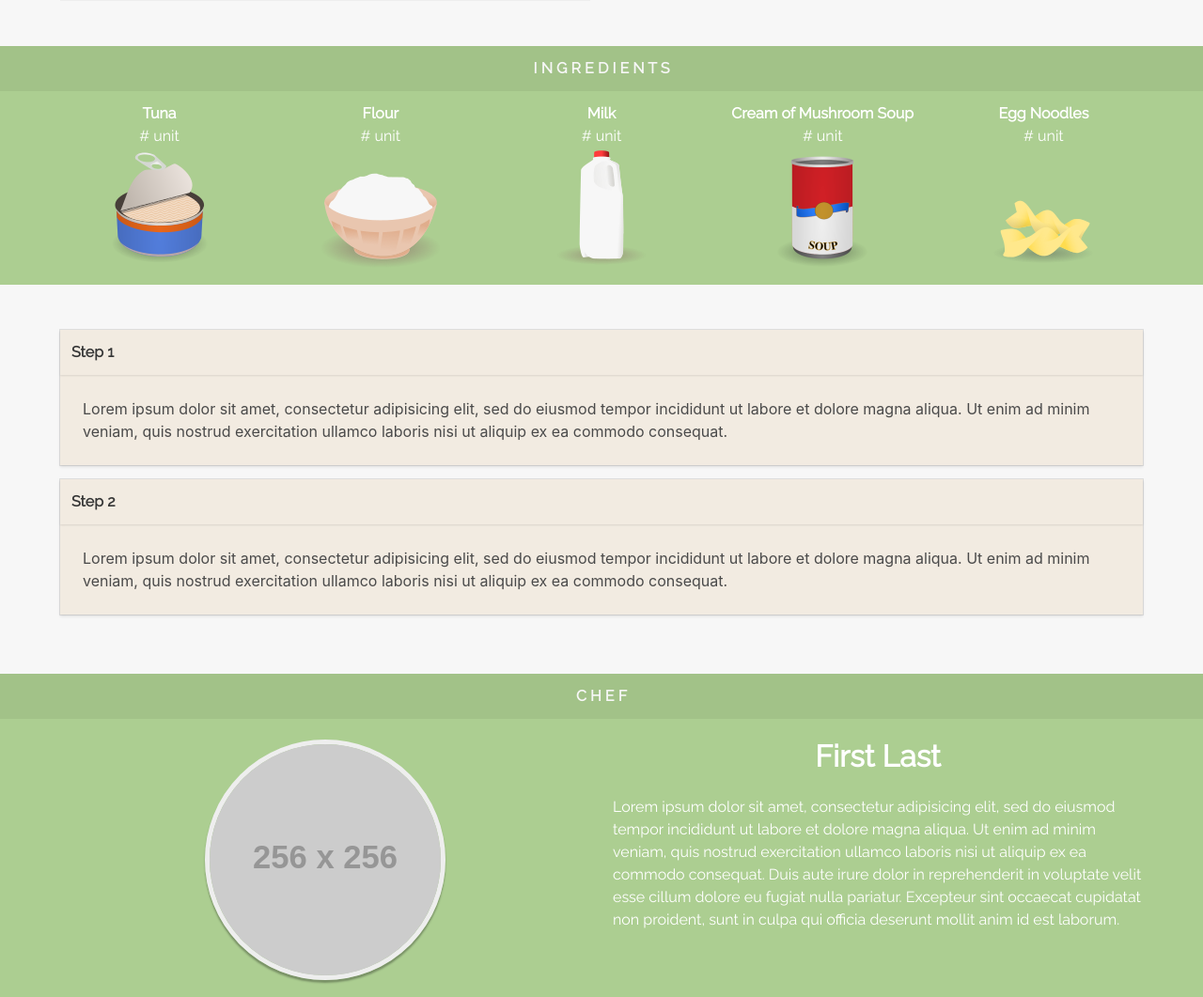
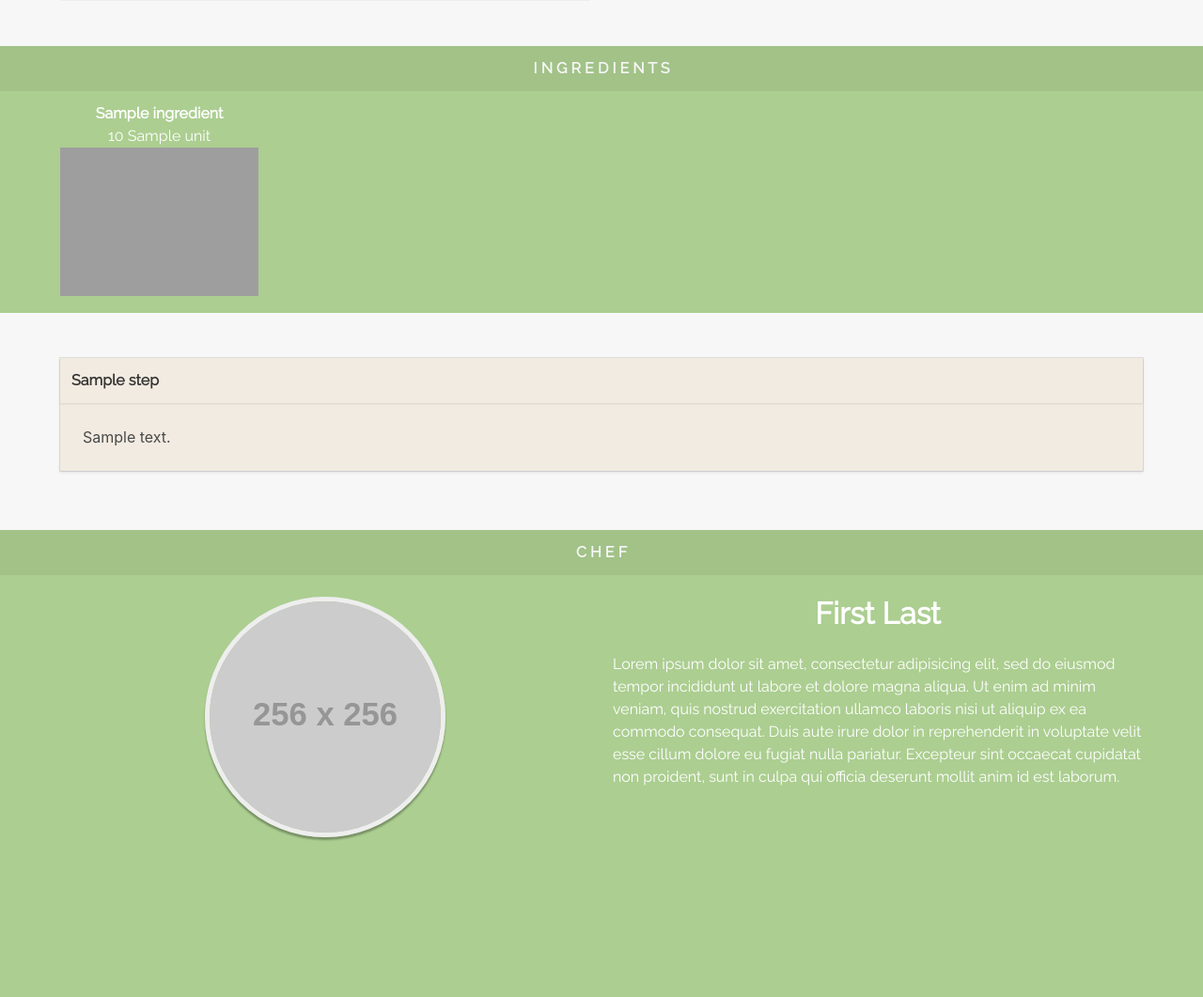
Before and after one commit to MasonMuszynski/recipe-site, a Django app: template project/templates/recipe/view_recipe.html in a window 1280 px wide. Shown: the part 522-1583 px from the top of the page at 94% size. After the commit the page ends 1417 px from the top, so only its background shows below. Run offline with Django 3.2, Linux system fonts and the light colour scheme; the template is opened without the code that fills it: most values are stand-ins (such as "Sample title", 1, 10 or a date in 2020); grey boxes labelled with a size stand in for pictures from a placeholder-image service; some libraries are stand-ins or nearby versions; grey boxes are pictures that could not be loaded.

Commit message:
View recipe page now gathers ingredients and steps from recipes within the databse. Ingredients bar now limited to five ingredients per row. Visible on both desktop and mobile.

```diff
--- a/project/static/css/recipe-site.css
+++ b/project/static/css/recipe-site.css
@@ -60,15 +60,23 @@ p, h2 {
     height: auto;
 }
 .col-ingred{
-    text-overflow: ellipsis;
     white-space: nowrap;
     overflow: hidden;
+    text-overflow: ellipsis;
 }
 .col-ingred:active{
     overflow: visible;
+    white-space: normal;
+    text-align: center;
     transform: scale(1.1);
     transition-duration: 0.25s;
     transition-property: transform;
+}
+.columns.is-mobile > .column.is-one-fifth {
+  -webkit-box-flex: 0;
+      -ms-flex: none;
+          flex: none;
+  width: 20%;
 }
 .hero.is-chef .hero-body{
     padding-bottom: .75rem;
--- a/project/templates/recipe/view_recipe.html
+++ b/project/templates/recipe/view_recipe.html
@@ -2,9 +2,6 @@
     Displays the recipe details:
     image, recipe name, chef, time, description
     steps, and chef bio at the end of the page
-
-    sent from recipe_detail in recipe/views.py
-    'recipe' object query sent along
 -->
 
 {% extends 'base.html' %}
@@ -36,7 +33,9 @@
                     </div>
 
                     <br>
-                    <p>{{ recipe.description }}</p>
+                    <p>{{ recipe.description }}
+                    </p>
+
 
 
                 </div>
@@ -56,38 +55,18 @@
     <div id="recipe-ingredients" class="hero is-green">
         <div class="hero-body">
             <div class="container">
-                <div class="columns is-mobile">
+                <div class="columns is-mobile is-multiline">
 
-                    <div class="column col-ingred" align="center">
-                        <p><b>Tuna</b></p>
-                        <p># unit</p>
-                        <img class="ingredients" src="{% static '/ingredient-icons/tuna.png'%}">
-                    </div>
+                    {% for e in ingredients %}
+                        <div class="column is-one-fifth col-ingred" align="center">
+                            <p><b>{{ e.ingredient.name }}</b></p>
+                            <!-- TODO: make so quanity displays integer if whole number otherwise decimal-->
+                            <p>{{ e.quantity }} {{ e.unit }}</p>
+                            <img class="ingredients" src="{% static "/ingredient-icons/"|add:e.ingredient.name|cut:" "|lower|add:".png" %}">
+                        </div>
+                        {% endfor %}
 
-                    <div class="column col-ingred" align="center">
-                        <p><b>Flour</b></p>
-                        <p># unit</p>
-                        <img class="ingredients" src="{% static '/ingredient-icons/flour.png'%}">
-                    </div>
 
-                    <div class="column col-ingred" align="center">
-                        <p><b>Milk</b></p>
-                        <p># unit</p>
-                        <img class="ingredients" src="{% static '/ingredient-icons/milk.png'%}">
-                    </div>
-
-                    <div class="column col-ingred" align="center">
-                        <div class="div-ingred">
-                        <p><b>Cream of Mushroom Soup</b></p>
-                            <p># unit</p></div>
-                        <img class="ingredients" src="{% static '/ingredient-icons/soup.png'%}">
-                    </div>
-
-                    <div class="column col-ingred" align="center">
-                        <p><b>Egg Noodles</b></p>
-                        <p># unit</p>
-                        <img class="ingredients" src="{% static '/ingredient-icons/egg-noodles.png'%}">
-                    </div>
 
                 </div>
             </div>
@@ -97,42 +76,21 @@
     <div id="recipe-instruction" class="section">
         <div class="container">
 
+            {% for e in steps %}
             <div class="card">
                 <header class="card-header">
-                    <p class="card-header-title">Step 1</p>
+                    <p class="card-header-title">{{ e.title }}</p>
 
                 </header>
 
                 <div class="card-content">
                     <div class="content">
-                        Lorem ipsum dolor sit amet, consectetur adipisicing elit,
-                        sed do eiusmod tempor incididunt ut labore et dolore magna aliqua.
-                        Ut enim ad minim veniam, quis nostrud exercitation ullamco laboris
-                        nisi ut aliquip ex ea commodo consequat.
+                        {{ e.details }}
                     </div>
                 </div>
 
             </div>
-
-            <div class="card">
-                <header class="card-header">
-                    <p class="card-header-title">Step 2</p>
-
-                </header>
-
-                <div class="card-content">
-                    <div class="content">
-                        Lorem ipsum dolor sit amet, consectetur adipisicing elit,
-                        sed do eiusmod tempor incididunt ut labore et dolore magna aliqua.
-                        Ut enim ad minim veniam, quis nostrud exercitation ullamco laboris
-                        nisi ut aliquip ex ea commodo consequat.
-                    </div>
-                </div>
-
-            </div>
-
-
-
+            {% endfor %}
 
         </div>
     </div>
```
Also changed, not shown: project/recipe/views.py (+7 -2 lines), project/static/ingredient-icons/creamofmushroomsoup.png (renamed from project/static/ingredient-icons/soup.png), project/static/ingredient-icons/eggnoodles.png (renamed from project/static/ingredient-icons/egg-noodles.png).
